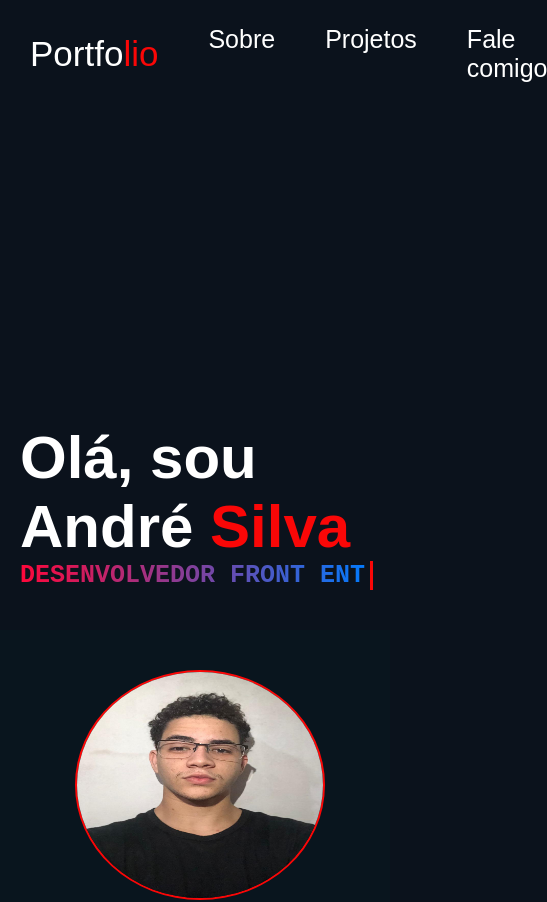
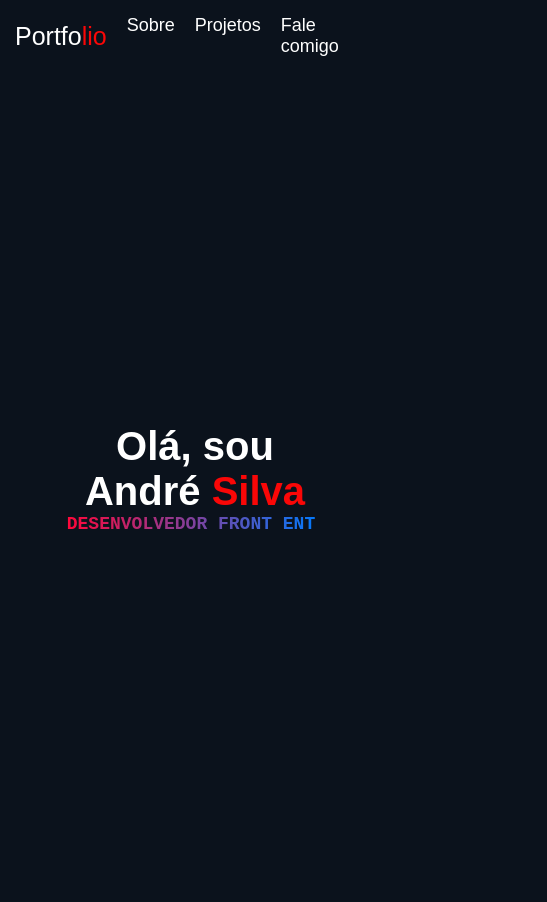
Before and after one commit to andresilva05/portfolio-react, a React (Vite) app: page / in a window 390 px wide. Shown: the top 902 px of the page, 547 px wide, since content can reach past the window. Built offline with nearby package versions, Linux system fonts and the light colour scheme.

Commit message:
feat: melhorar responsividade e adicionar animação de fade-in no nome

```diff
--- a/src/pages/IntroSection/styles.js
+++ b/src/pages/IntroSection/styles.js
@@ -1,12 +1,26 @@
 import styled from "styled-components";
 
-export const ContainerHeader = styled.header``;
+export const ContainerHeader = styled.header`
+  position: relative;
+  z-index: 1;
+  width: 100%;
+  height: 100%;
+`;
+
 export const Title = styled.h2`
   color: #ffffff;
   font-size: 35px;
   font-weight: 500;
   span {
     color: #fa0707;
+  }
+
+  @media (max-width: 768px) {
+    font-size: 30px;
+  }
+
+  @media (max-width: 480px) {
+    font-size: 25px;
   }
 `;
 
@@ -17,12 +31,32 @@ export const StyledNav = styled.nav`
   padding-left: 30px;
   padding-right: 30px;
   padding-top: 25px;
+
+  @media (max-width: 768px) {
+    padding-left: 20px;
+    padding-right: 20px;
+    padding-top: 20px;
+  }
+
+  @media (max-width: 480px) {
+    padding-left: 15px;
+    padding-right: 15px;
+    padding-top: 15px;
+  }
 `;
 
 export const NavList = styled.ul`
   list-style: none;
   display: flex;
   gap: 50px;
+
+  @media (max-width: 768px) {
+    gap: 30px;
+  }
+
+  @media (max-width: 480px) {
+    gap: 20px;
+  }
 `;
 
 export const NavItem = styled.li`
@@ -30,30 +64,85 @@ export const NavItem = styled.li`
     text-decoration: none;
     color: #fff;
     font-size: 25px;
+    transition: transform 0.2s ease-in-out, color 0.5s; /* Suaviza transform e a mudança de cor */
   }
+
   a:hover {
-    color: #fa0707;
-    transition: 0.5s;
+    color: #fa0707; /* Altera a cor ao passar o mouse */
+    transform: scale(1); /* Aplica o efeito de pulse */
   }
+
   .home {
     display: none;
+  }
+
+  @media (max-width: 768px) {
+    a {
+      font-size: 20px;
+    }
+  }
+
+  @media (max-width: 480px) {
+    a {
+      font-size: 18px;
+    }
   }
 `;
 
 export const MyName = styled.div`
+  display: flex;
+  flex-direction: column;
+  align-items: center;
+  justify-content: center;
+  height: 100vh; /* Preenche toda a altura da tela */
+  text-align: center; /* Centraliza o texto */
   pointer-events: none;
-  margin: 340px 0 40px 20px;
 
   h1 {
     color: white;
     font-size: 60px;
+    opacity: 0;
+    transform: translateY(20px);
+    animation: fadeIn 2s ease-in-out forwards; /* Animação */
 
     span {
       color: #fa0707;
     }
   }
+
   h3 {
     color: white;
     font-size: 25px;
   }
+
+  @media (max-width: 768px) {
+    h1 {
+      font-size: 50px;
+    }
+
+    h3 {
+      font-size: 20px;
+    }
+  }
+
+  @media (max-width: 480px) {
+    h1 {
+      font-size: 40px;
+    }
+
+    h3 {
+      font-size: 18px;
+    }
+  }
+
+  @keyframes fadeIn {
+    0% {
+      opacity: 0;
+      transform: translateY(20px);
+    }
+    100% {
+      opacity: 1;
+      transform: translateY(0);
+    }
+  }
 `;
```
